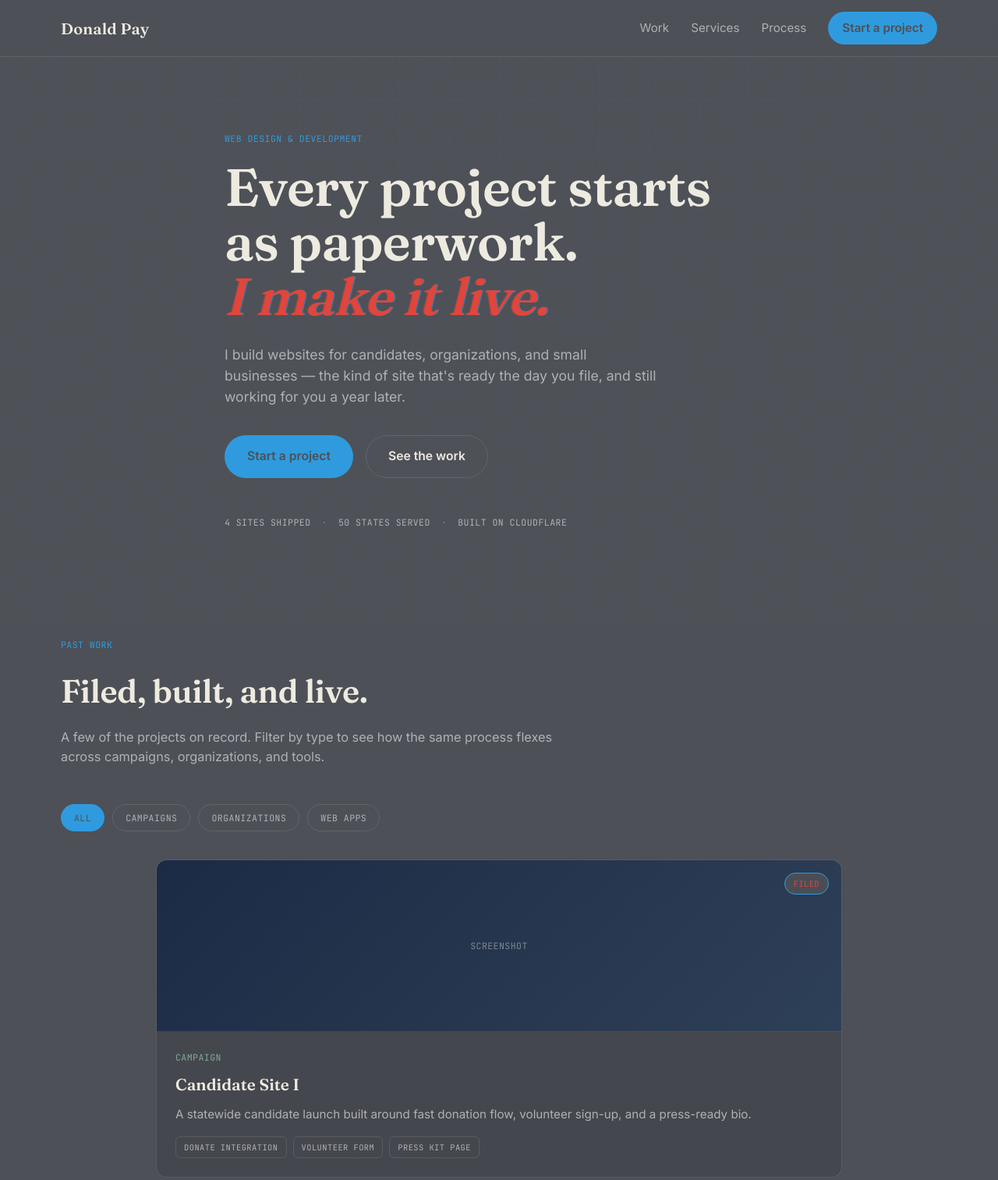
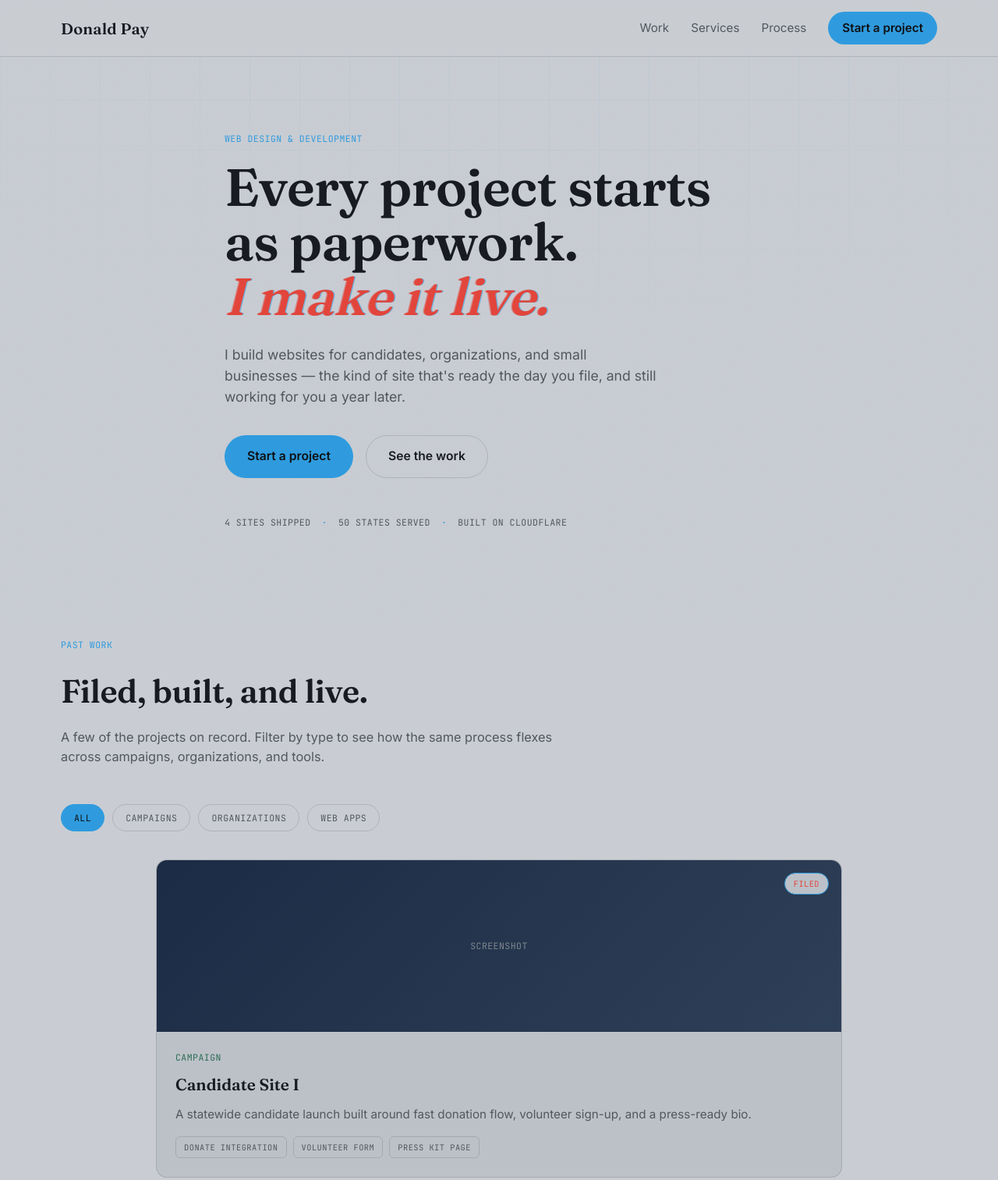
Before and after one commit to donaldpay/websitebuildingsite, a plain HTML site: page index.html in a window 1280 px wide. Shown: the top 1513 px of the page at 78% size. Drawn offline with Linux system fonts and the light colour scheme.

Commit message:
Update styles.css

```diff
--- a/styles.css
+++ b/styles.css
@@ -1,15 +1,16 @@
 /* ====== Tokens ====== */
 :root{
-  --navy:#4D5057;
-  --navy-2:#45474E;
+  --navy:#C9CDD3;
+  --navy-2:#BCC1C8;
   --parchment:#F5F2EA;
   --gold:#2F9BDE;
   --gold-soft:#E2453B;
   --slate:#2E4057;
-  --sage:#7FA897;
-  --ink:#EDEAE0;
-  --ink-dim:#AFB1B6;
-  --line:rgba(237,234,224,0.12);
+  --sage:#2F6E55;
+  --ink:#181B21;
+  --ink-dim:#52565F;
+  --line:rgba(24,27,33,0.14);
+  --btn-text:#0E1014;
 
   --font-display:"Fraunces", serif;
   --font-body:"Inter", system-ui, sans-serif;
@@ -59,7 +60,7 @@ main, header, footer{position:relative; z-index:2;}
 .site-header{
   position:sticky; top:0; z-index:50;
   backdrop-filter:blur(10px);
-  background:rgba(77,80,87,0.78);
+  background:rgba(201,205,211,0.78);
   border-bottom:1px solid var(--line);
 }
 .header-inner{
@@ -76,7 +77,7 @@ main, header, footer{position:relative; z-index:2;}
 .main-nav a{text-decoration:none; color:var(--ink-dim); transition:color .2s;}
 .main-nav a:hover{color:var(--ink);}
 .nav-cta{
-  color:var(--navy) !important;
+  color:var(--btn-text) !important;
   background:var(--gold);
   padding:9px 18px; border-radius:999px;
   font-weight:600;
@@ -142,7 +143,7 @@ main, header, footer{position:relative; z-index:2;}
   transition:transform .15s ease, background .2s, border-color .2s;
 }
 .btn:hover{ transform:translateY(-1px); }
-.btn-primary{ background:var(--gold); color:var(--navy); }
+.btn-primary{ background:var(--gold); color:var(--btn-text); }
 .btn-primary:hover{ background:var(--gold-soft); }
 .btn-ghost{ background:transparent; border-color:var(--line); color:var(--ink); }
 .btn-ghost:hover{ border-color:var(--gold); color:var(--gold-soft); }
@@ -174,7 +175,7 @@ main, header, footer{position:relative; z-index:2;}
   transition:.2s;
 }
 .filter-btn:hover{ border-color:var(--gold); color:var(--ink); }
-.filter-btn.is-active{ background:var(--gold); color:var(--navy); border-color:var(--gold); }
+.filter-btn.is-active{ background:var(--gold); color:var(--btn-text); border-color:var(--gold); }
 
 .work-grid{
   display:grid; grid-template-columns:1fr; gap:64px;
@@ -223,7 +224,7 @@ main, header, footer{position:relative; z-index:2;}
 
 .work-stamp{
   position:absolute; top:16px; right:16px;
-  background:rgba(77,80,87,0.9);
+  background:rgba(201,205,211,0.92);
   border:1px solid var(--gold);
   color:var(--gold-soft);
   padding:5px 11px; border-radius:999px;
```
